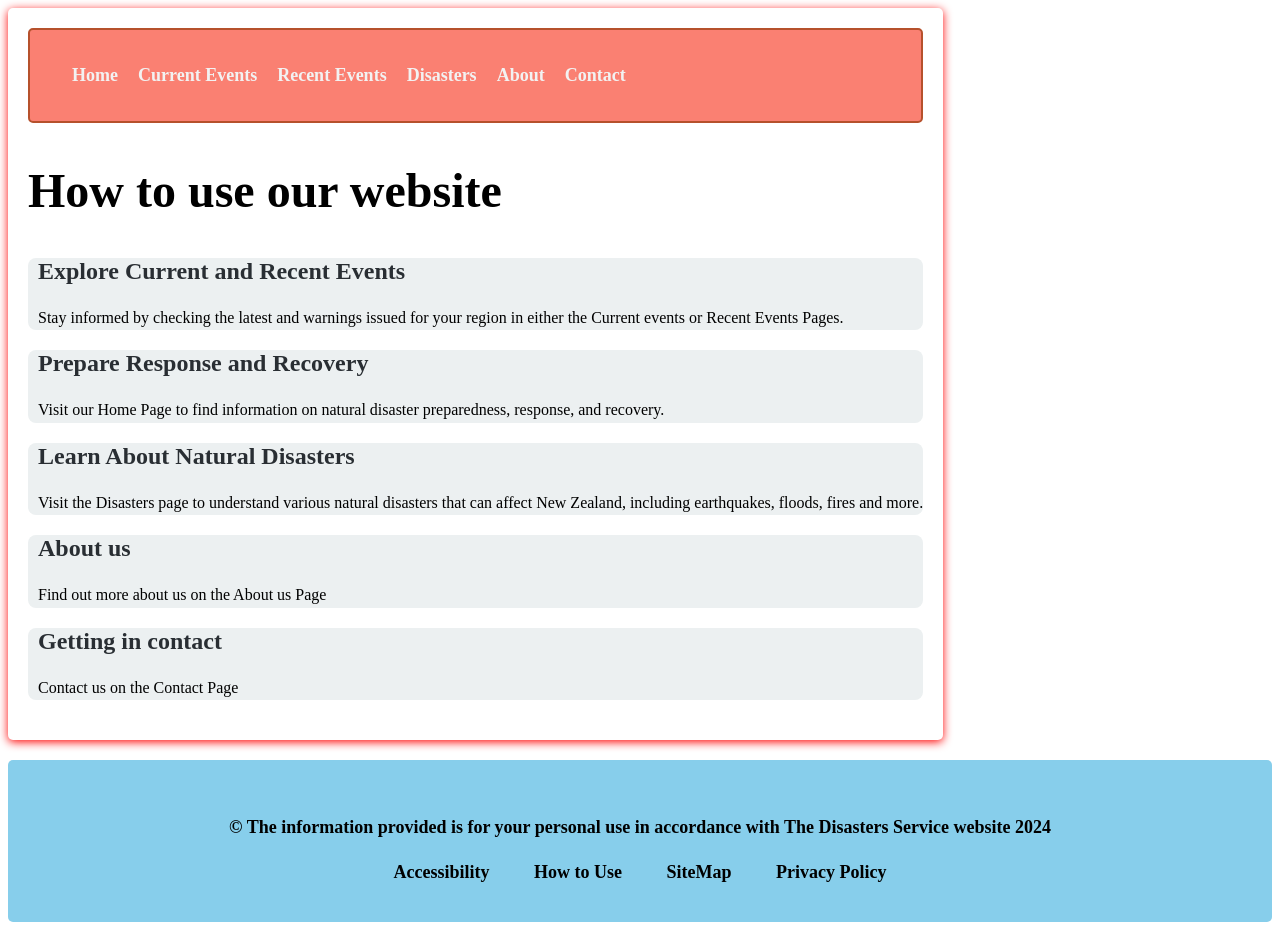
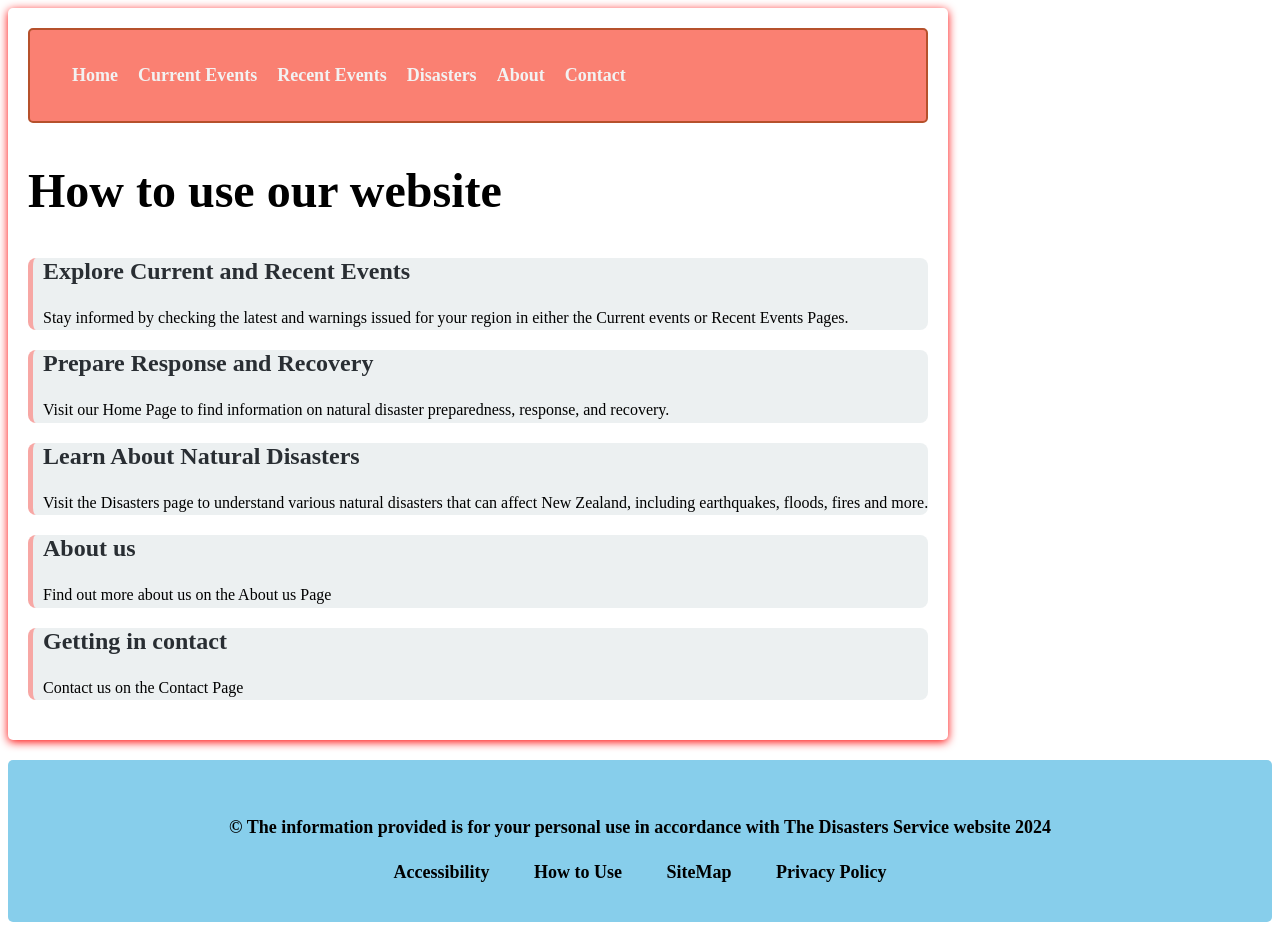
Before and after one commit to BIT-Studio-3/group-project-25-1-scade, a SvelteKit app in the folder disaster/disaster/: page /howToUse in a window 1280 px wide. Built offline with nearby package versions, Linux system fonts and the light colour scheme.

Commit message:
give sections borders

```diff
--- a/disaster/disaster/src/routes/howToUse/+page.svelte
+++ b/disaster/disaster/src/routes/howToUse/+page.svelte
@@ -73,7 +73,7 @@
       margin-bottom: 20px;
       border-radius: 8px;
       padding-left: 10px;
-
+      border-left: 5px solid#fd7d78a0;
 
     }
 
```
